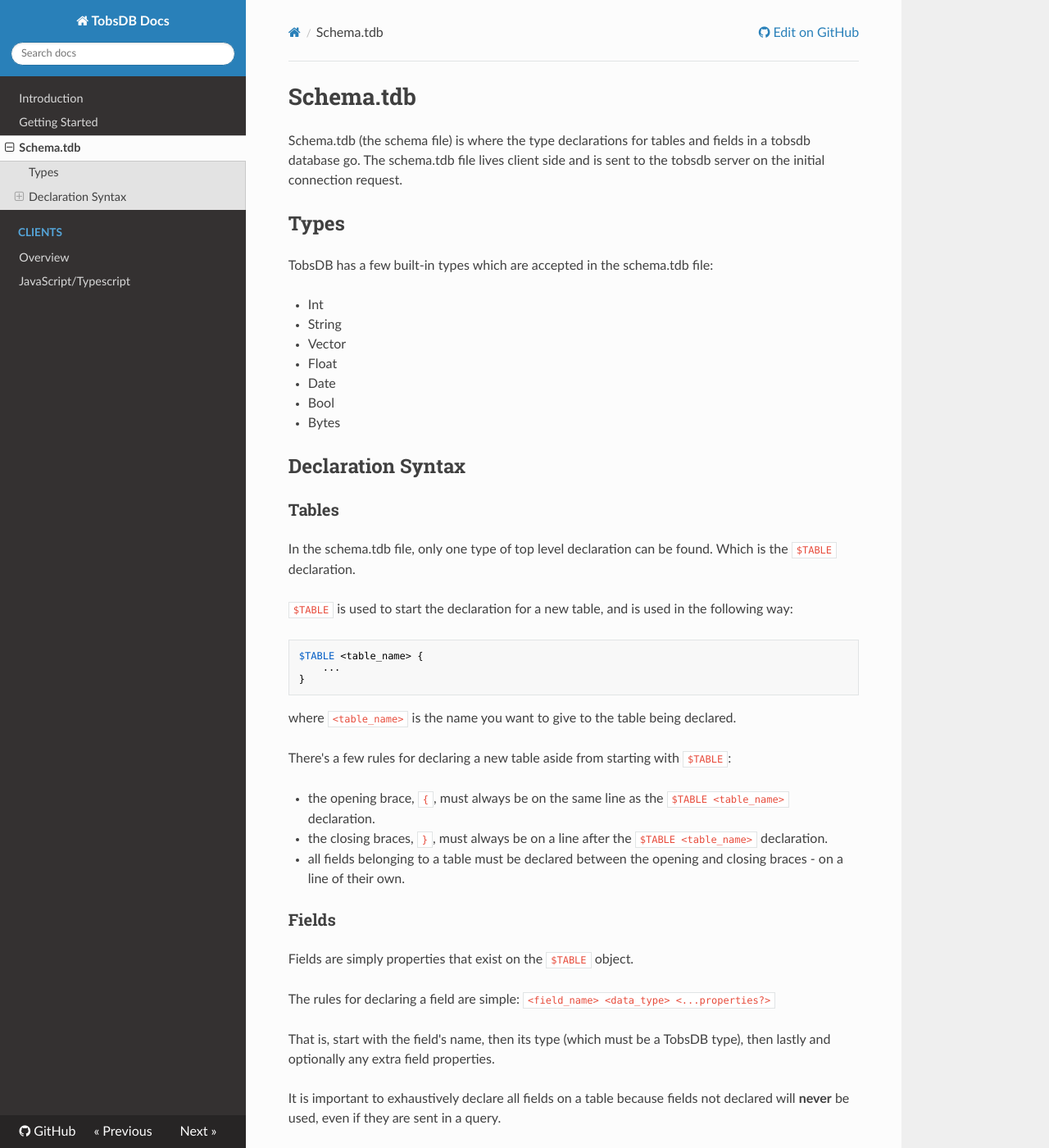
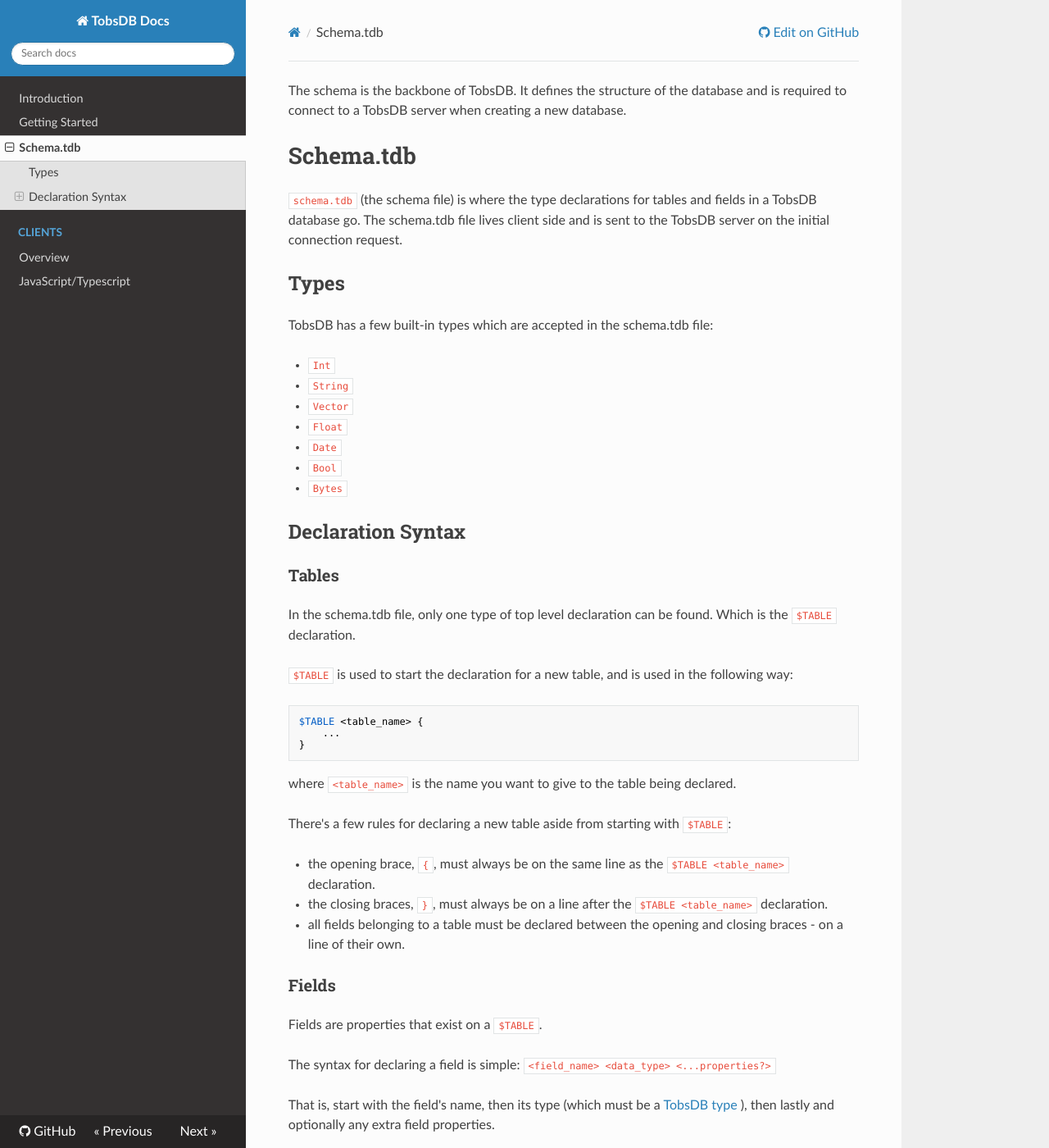
Before and after one commit to tobsdb/tobsdb, an MkDocs documentation site: the page built from docs/schema.md, in a window 1280 px wide and 1400 px high. Shown: the whole window at 82% size. Built offline with MkDocs 1.6.1, drawn with Linux system fonts in a browser that asks for light colours; nearby versions of some CDN libraries.

Commit message:
docs: update schema doc
+ tobsdb -> TobsDB where appropriate

```diff
--- a/docs/schema.md
+++ b/docs/schema.md
@@ -1,20 +1,23 @@
+
+The schema is the backbone of TobsDB. It defines the structure of the database and is required to connect to a TobsDB server when creating a new database.
+
 # Schema.tdb
 
-Schema.tdb (the schema file) is where the type declarations for tables and fields in a tobsdb database go.
-The schema.tdb file lives client side and is sent to the tobsdb server on the initial connection request.
+`schema.tdb` (the schema file) is where the type declarations for tables and fields in a TobsDB database go.
+The schema.tdb file lives client side and is sent to the TobsDB server on the initial connection request.
 
 ## Types
 
 TobsDB has a few built-in types which are accepted in the schema.tdb file:
 
 <!-- Write detailed information about these types -->
-- Int
-- String
-- Vector
-- Float
-- Date
-- Bool
-- Bytes
+- `Int`
+- `String`
+- `Vector`
+- `Float`
+- `Date`
+- `Bool`
+- `Bytes`
 
 ## Declaration Syntax
 
@@ -40,11 +43,13 @@
 
 ### Fields
 
-Fields are simply properties that exist on the `$TABLE` object.
+Fields are properties that exist on a `$TABLE`.
 
-The rules for declaring a field are simple: `<field_name> <data_type> <...properties?>`
+The syntax for declaring a field is simple: `<field_name> <data_type> <...properties?>`
 
-That is, start with the field's name, then its type (which must be a TobsDB type), then lastly and optionally any extra field properties.
+That is, start with the field's name, then its type (which must be a [TobsDB type](#types) ), then lastly and optionally any extra field properties.
+
+<!-- TODO: document field props -->
 
 It is important to exhaustively declare all fields on a table because fields not declared will **never** be used, even if they are sent in a query.
 
```
Also changed, not shown: docs/clients/js.md (+15 -15 lines), docs/clients/overview.md (+5 -5 lines).
